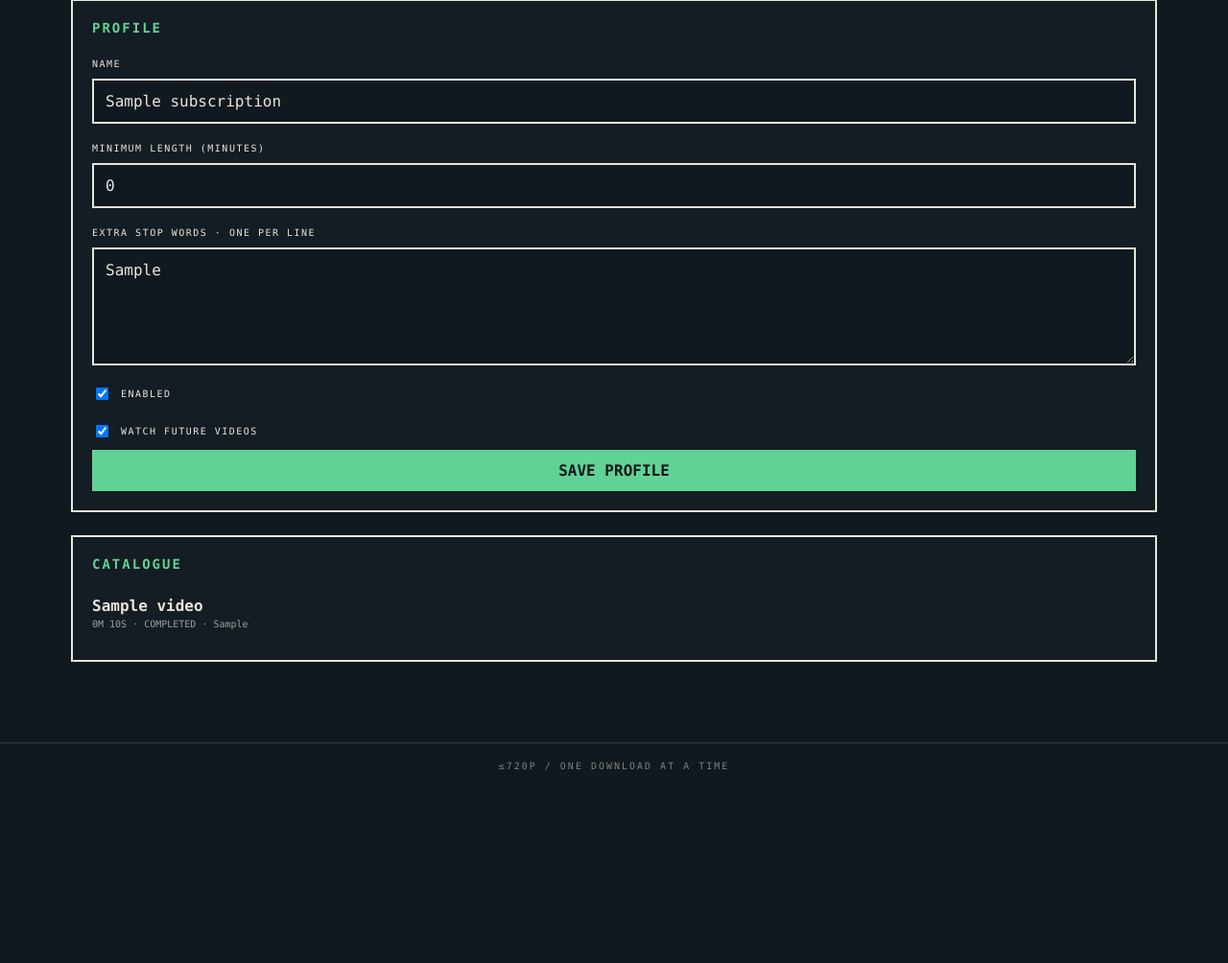
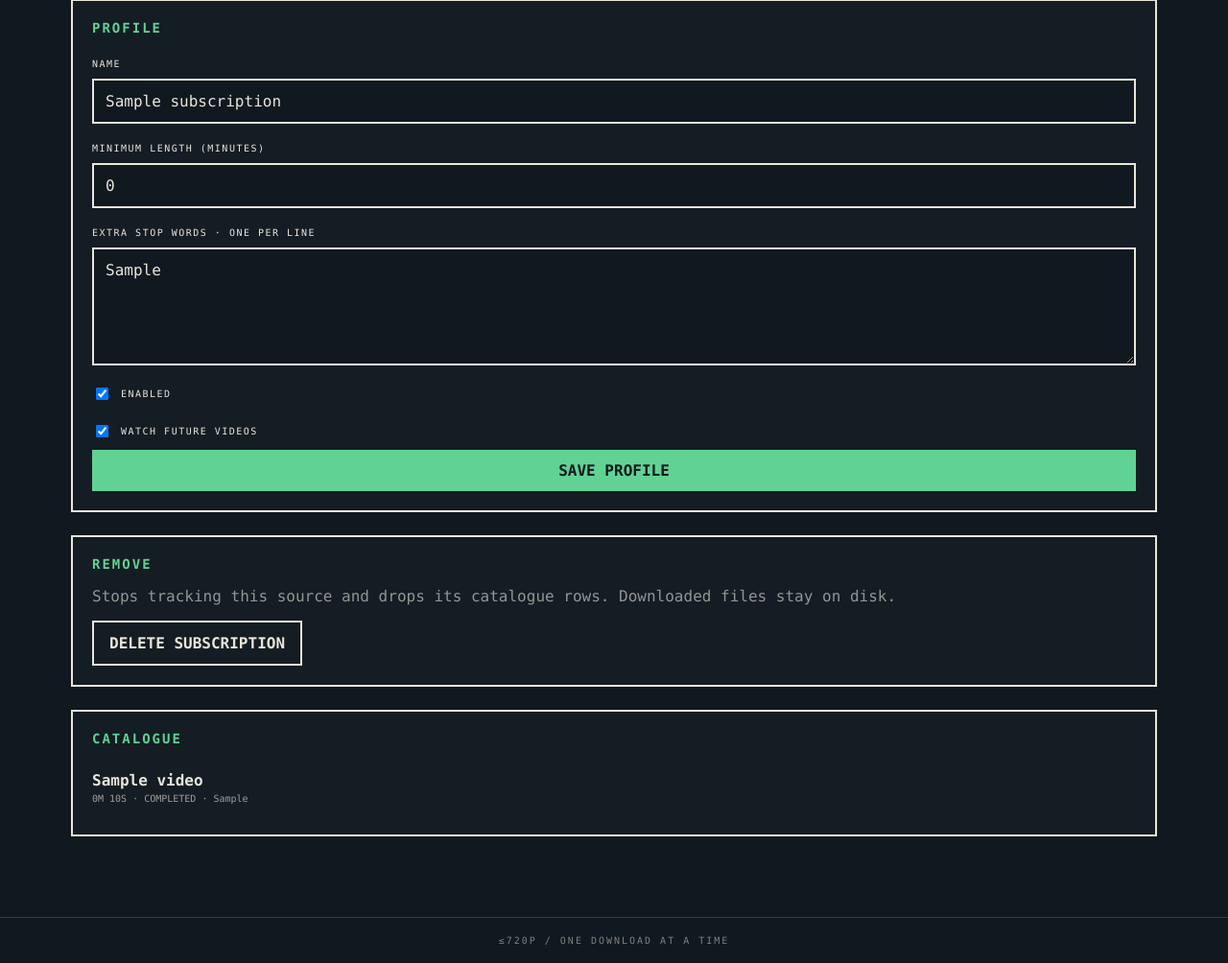
Before and after one commit to BogdanovJ/vkget, a FastAPI app: page /subscriptions/1 in a window 1280 px wide. Shown: the part 437-1441 px from the top of the page at 96% size. Before the commit the page ends 1240 px from the top, so only its background shows below. Run offline with FastAPI, Linux system fonts and the light colour scheme; tables that the repository leaves empty hold one stand-in row (values such as "Sample post").

Commit message:
Add delete subscription on the detail page.
Removes the tracked source and its catalogue rows after confirm.
Downloaded files on disk are left in place.

Co-authored-by: Jay <BogdanovJ@users.noreply.github.com>

```diff
--- a/app/main.py
+++ b/app/main.py
@@ -311,6 +311,19 @@ def update_subscription_profile(
         status_code=303,
     )
 
+@app.post("/subscriptions/{sub_id}/delete")
+def delete_subscription(
+    sub_id: int,
+    db: Session = Depends(get_db),
+):
+    sub = db.get(Subscription, sub_id)
+    if not sub:
+        raise HTTPException(404)
+
+    db.delete(sub)
+    db.commit()
+    return RedirectResponse("/subscriptions", status_code=303)
+
 @app.post("/subscriptions/{sub_id}/scan")
 async def scan_now(sub_id: int):
     await scan_subscription(sub_id)
--- a/app/static/app.css
+++ b/app/static/app.css
@@ -224,6 +224,18 @@ button,.buttonlike{
   cursor:pointer;
 }
 
+button.danger{
+  background:transparent;
+  color:var(--fg);
+  border:2px solid var(--fg);
+  width:fit-content;
+}
+
+button.danger:hover{
+  border-color:var(--accent);
+  color:var(--accent);
+}
+
 button.small{
   padding:7px 9px;
   font-size:10px;
--- a/app/templates/subscription.html
+++ b/app/templates/subscription.html
@@ -54,6 +54,14 @@
 </section>
 
 <section class="panel">
+  <h2>REMOVE</h2>
+  <p class="muted">Stops tracking this source and drops its catalogue rows. Downloaded files stay on disk.</p>
+  <form method="post" action="/subscriptions/{{ sub.id }}/delete" onsubmit="return confirm('Delete this subscription? Tracking stops. Downloaded files stay on disk.');">
+    <button class="danger">DELETE SUBSCRIPTION</button>
+  </form>
+</section>
+
+<section class="panel">
   <h2>CATALOGUE</h2>
 
   {% for v in videos %}
```
Also changed, not shown: tests/test_display.py (+2 -0 lines), tests/test_subscriptions.py (added, +120 -0 lines).
